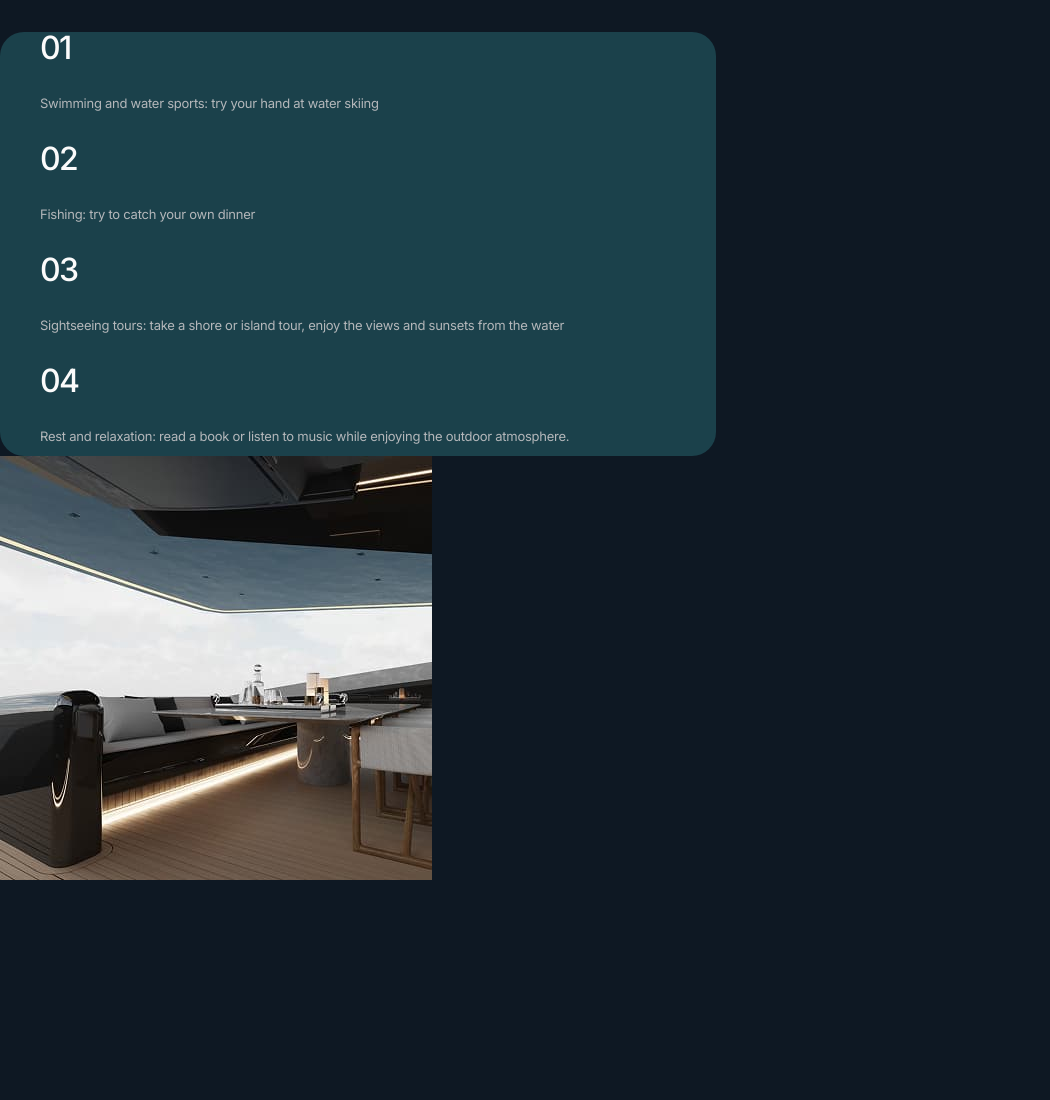
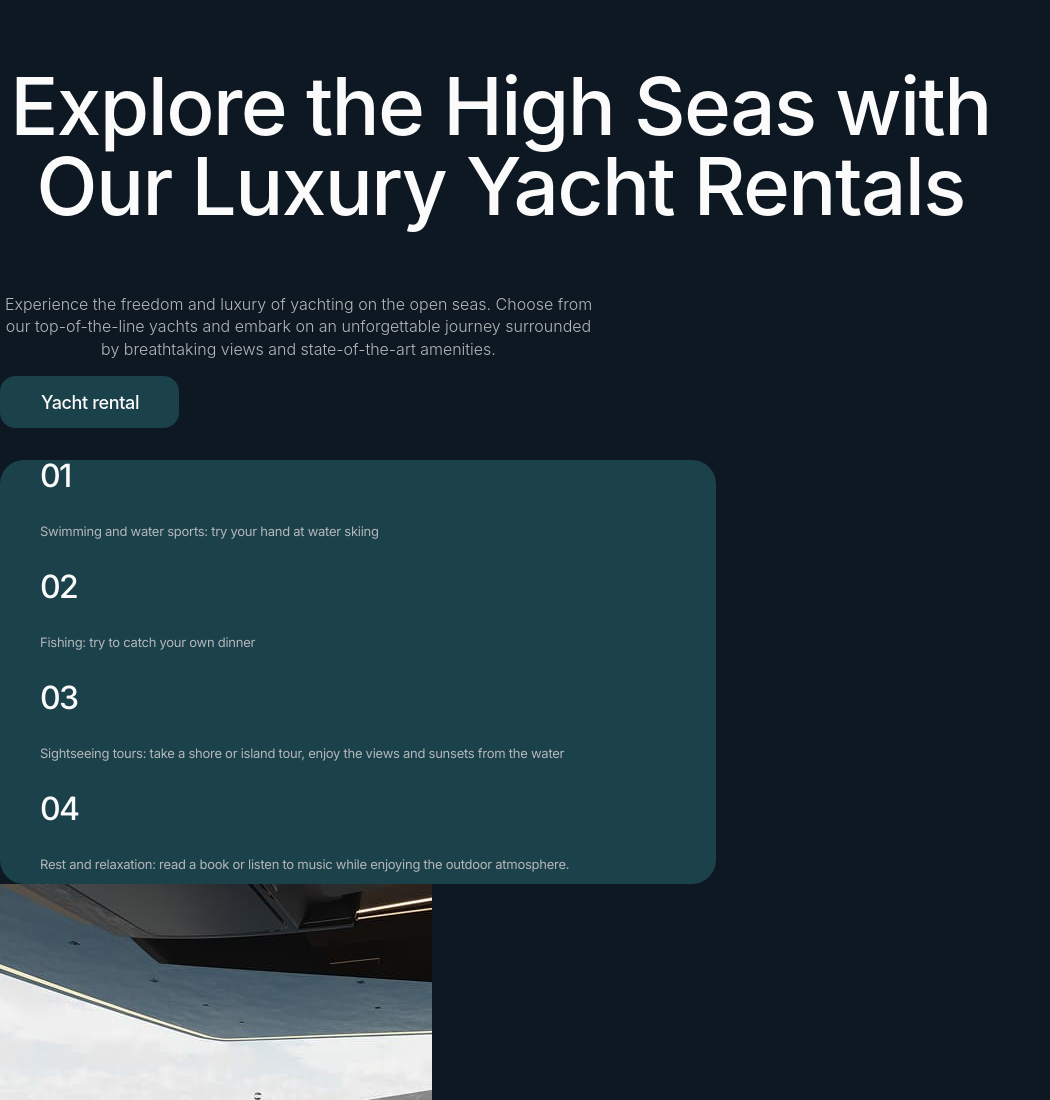
Before and after one commit to dmytro-dobrotvorskyi/html-blended-starter-mod-136, a plain HTML site: page index.html in a window 1280 px wide. Shown: the top 1100 px of the page, without its empty margins (0-1050 px from the left). Before the commit the page ends 883 px from the top, so only its background shows below. Drawn offline with nearby package versions, Linux system fonts and the light colour scheme.

Commit message:
Deploying to gh-pages from @ dmytro-dobrotvorskyi/html-blended-starter-mod-136@83492081600c4f8c2d4803e23b7d380b98a2f6e8 🚀

```diff
--- a/assets/index-sc8fxFrO.css
+++ /dev/null
@@ -1 +0,0 @@
-body{font-family:Inter,sans-serif;font-size:16px;color:#fbfbfb;background-color:#0e1823}a{text-decoration:none;color:currentColor}ul,ol{list-style-type:none}button{cursor:pointer}.about-list-title{font-weight:500;font-size:32px;line-height:1;letter-spacing:-.05em}.about-list-text{font-size:13px;letter-spacing:-.02em;color:#b4b7ba}.about-block-list{border-radius:24px;background:#1b414b;width:716px;height:424px}
--- /dev/null
+++ b/assets/index-z6Wz6SlF.css
@@ -0,0 +1 @@
+body{font-family:Inter,sans-serif;font-size:16px;color:#fbfbfb;background-color:#0e1823}a{text-decoration:none;color:currentColor}ul,ol{list-style-type:none}button{cursor:pointer}.hero-title{font-family:Inter Medium,sans-serif;font-weight:500;max-width:1001px;font-size:80px;line-height:1;letter-spacing:-.02em;text-align:center;color:#fbfbfb}.hero-description{font-family:Inter Light,sans-serif;max-width:597px;font-weight:300;font-size:16px;line-height:1.4;text-align:center;color:#b4b7ba}.btn-hero{font-family:Inter Medium,sans-serif;font-weight:500;font-size:18px;line-height:1.1;letter-spacing:-.02em;color:#fbfbfb;border:1px solid #1b414b;border-radius:15px;padding:16px 40px;width:179px;height:52px;background:#1b414b;white-space:nowrap;cursor:pointer}.btn-hero:hover,.btn-hero:focus{color:#1b414b;border:1px solid #fbfbfb;background:#fbfbfb}.about-list-title{font-weight:500;font-size:32px;line-height:1;letter-spacing:-.05em}.about-list-text{font-size:13px;letter-spacing:-.02em;color:#b4b7ba}.about-block-list{border-radius:24px;background:#1b414b;width:716px;height:424px}
--- a/index.html
+++ b/index.html
@@ -24,7 +24,7 @@
     />
 
     <!-- Головний файл стилів -->
-    <link rel="stylesheet" crossorigin href="/html-blended-starter-mod-136/assets/index-sc8fxFrO.css">
+    <link rel="stylesheet" crossorigin href="/html-blended-starter-mod-136/assets/index-z6Wz6SlF.css">
   </head>
   <body>
     <!-- Нижче підключені частинки html, не змінюй тут нічого -->
@@ -35,11 +35,17 @@
 ========================================================== -->
 
     <main>
-      <!-- =========================HERO===========================
-Зверніть увагу!                                             ||
-Скелет (html, head, body) в цей файл додавати не потрібно!  ||
-Додаємо тільки розмітку своєї частинки                      ||
-========================================================== -->
+      <section id="hero">
+  <h1 class="hero-title">
+    Explore the High Seas with Our Luxury Yacht Rentals
+  </h1>
+  <p class="hero-description">
+    Experience the freedom and luxury of yachting on the open seas. Choose from
+    our top-of-the-line yachts and embark on an unforgettable journey surrounded
+    by breathtaking views and state-of-the-art amenities.
+  </p>
+  <button type="button" class="btn-hero">Yacht rental</button>
+</section>
 
       <!-- =====================CATALOG============================
 Зверніть увагу!                                             ||
```
